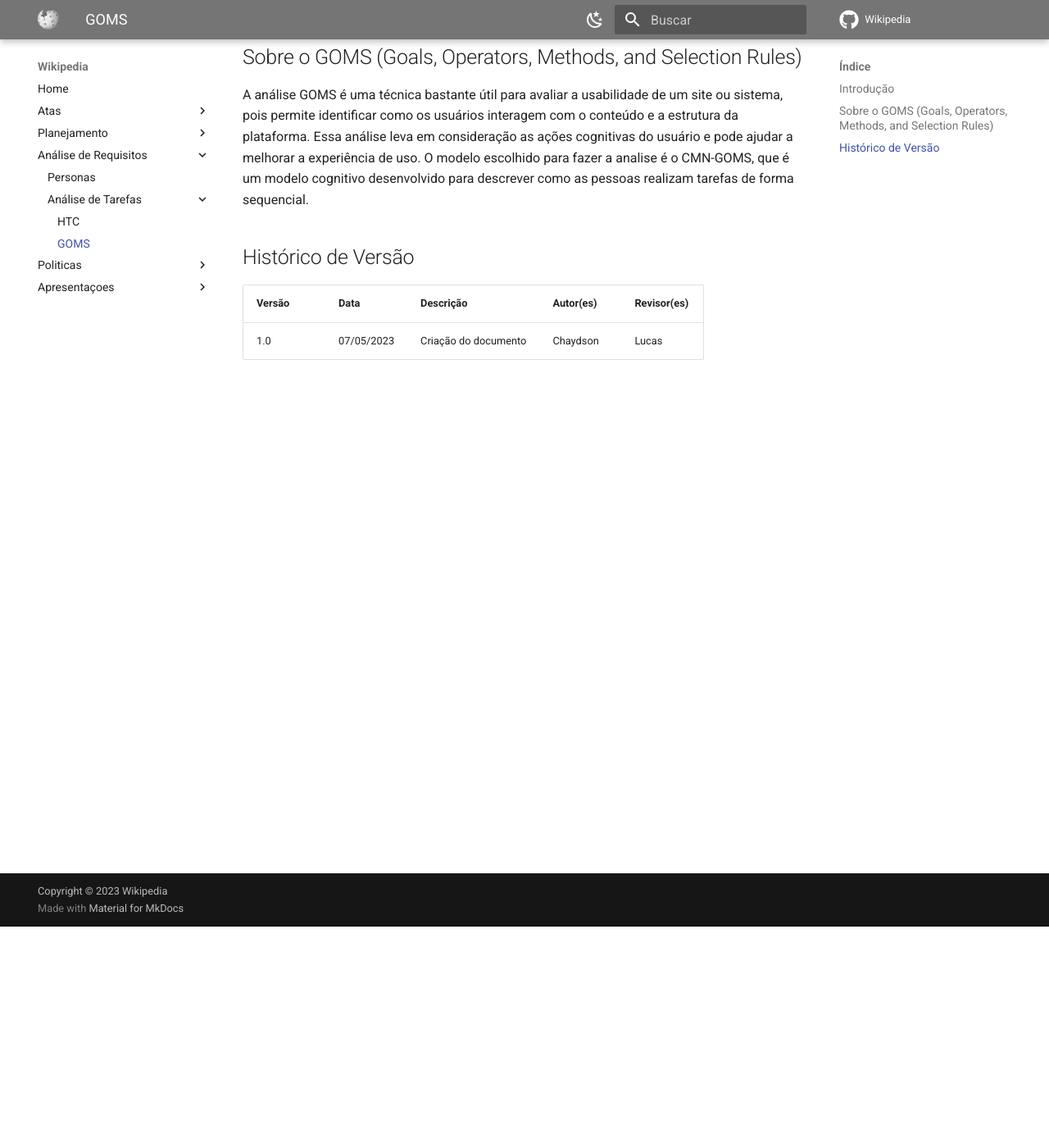
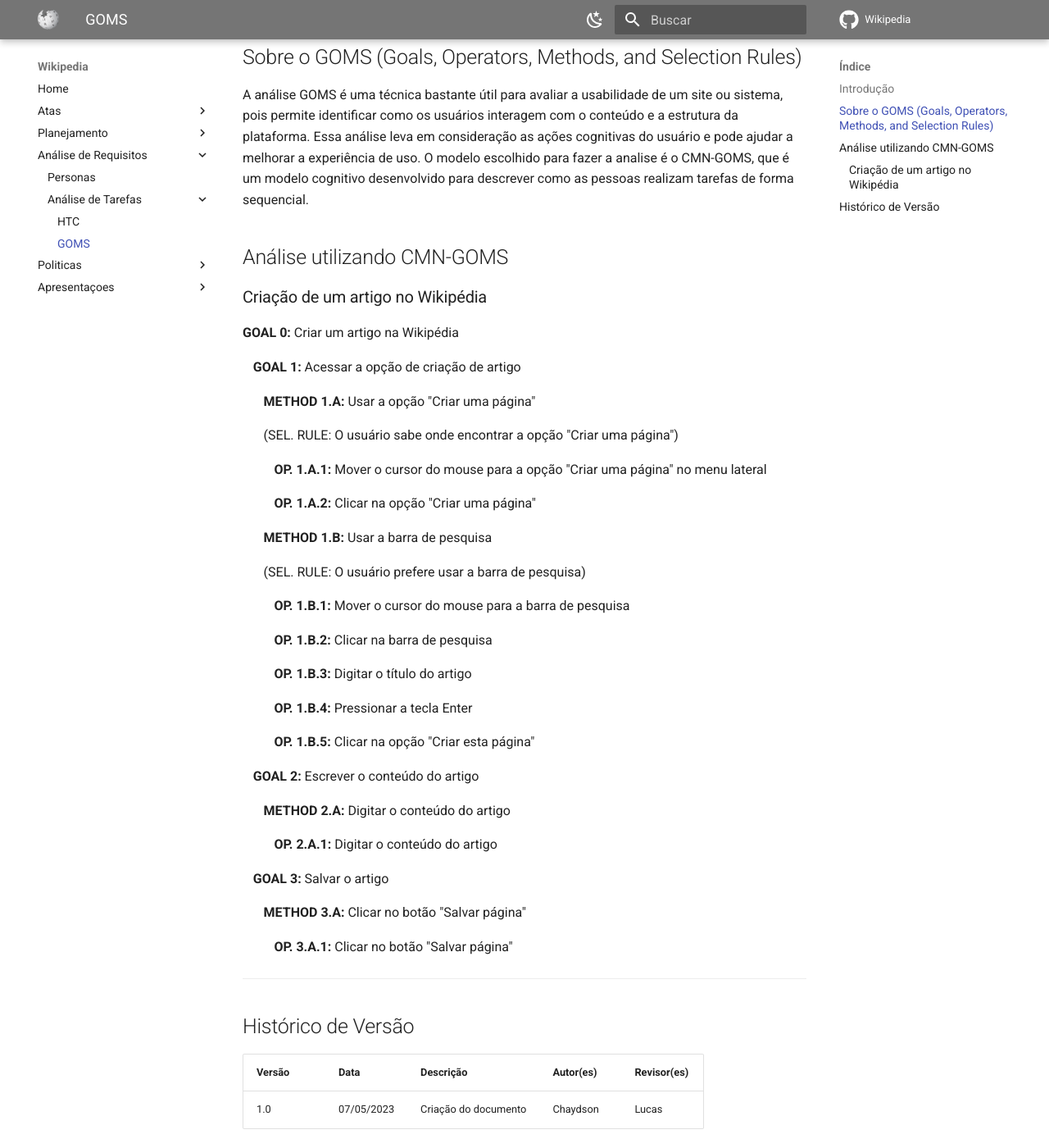
Before and after one commit to Interacao-Humano-Computador/2023.1-Wikipedia, an MkDocs documentation site: the page built from docs/analise-de-requisitos/goms.md, in a window 1280 px wide and 1400 px high, scrolled down 270 px. Shown: the whole window at 82% size. Built offline with MkDocs 1.6.1 and Material for MkDocs 9.7.7, drawn with Linux system fonts in a browser that asks for light colours; comment, search, counter and statistics services are not loaded.

Commit message:
adicionando analisa de criação de artigos na wikipédia

```diff
--- a/docs/analise-de-requisitos/goms.md
+++ b/docs/analise-de-requisitos/goms.md
@@ -8,6 +8,50 @@
 
 A análise GOMS é uma técnica bastante útil para avaliar a usabilidade de um site ou sistema, pois permite identificar como os usuários interagem com o conteúdo e a estrutura da plataforma. Essa análise leva em consideração as ações cognitivas do usuário e pode ajudar a melhorar a experiência de uso. O modelo escolhido para fazer a analise é o CMN-GOMS, que é um modelo cognitivo desenvolvido para descrever como as pessoas realizam tarefas de forma sequencial.
 
+## Análise utilizando CMN-GOMS
+
+### Criação de um artigo no Wikipédia
+
+**GOAL 0:** Criar um artigo na Wikipédia
+
+<p style="padding-left: 1vw"><b>GOAL 1:</b> Acessar a opção de criação de artigo</p>
+
+<p style="padding-left: 2vw"><b>METHOD 1.A:</b> Usar a opção "Criar uma página"</p>
+
+<p style="padding-left: 2vw">(SEL. RULE: O usuário sabe onde encontrar a opção "Criar uma página")</p>
+
+<p style="padding-left: 3vw"><b>OP. 1.A.1:</b> Mover o cursor do mouse para a opção "Criar uma página" no menu lateral</p>
+
+<p style="padding-left: 3vw"><b>OP. 1.A.2:</b> Clicar na opção "Criar uma página"</p>
+
+<p style="padding-left: 2vw"><b>METHOD 1.B:</b> Usar a barra de pesquisa</p>
+
+<p style="padding-left: 2vw">(SEL. RULE: O usuário prefere usar a barra de pesquisa)</p>
+
+<p style="padding-left: 3vw"><b>OP. 1.B.1:</b> Mover o cursor do mouse para a barra de pesquisa</p>
+
+<p style="padding-left: 3vw"><b>OP. 1.B.2:</b> Clicar na barra de pesquisa</p>
+
+<p style="padding-left: 3vw"><b>OP. 1.B.3:</b> Digitar o título do artigo</p>
+
+<p style="padding-left: 3vw"><b>OP. 1.B.4:</b> Pressionar a tecla Enter</p>
+
+<p style="padding-left: 3vw"><b>OP. 1.B.5:</b> Clicar na opção "Criar esta página"</p>
+
+<p style="padding-left: 1vw"><b>GOAL 2:</b> Escrever o conteúdo do artigo</p>
+
+<p style="padding-left: 2vw"><b>METHOD 2.A:</b> Digitar o conteúdo do artigo</p>
+
+<p style="padding-left: 3vw"><b>OP. 2.A.1:</b> Digitar o conteúdo do artigo</p>
+
+<p style="padding-left: 1vw"><b>GOAL 3:</b> Salvar o artigo</p>
+
+<p style="padding-left: 2vw"><b>METHOD 3.A:</b> Clicar no botão "Salvar página"</p>
+
+<p style="padding-left: 3vw"><b>OP. 3.A.1:</b> Clicar no botão "Salvar página"</p>
+
+<hr/>
+
 
 
 ## Histórico de Versão
```
